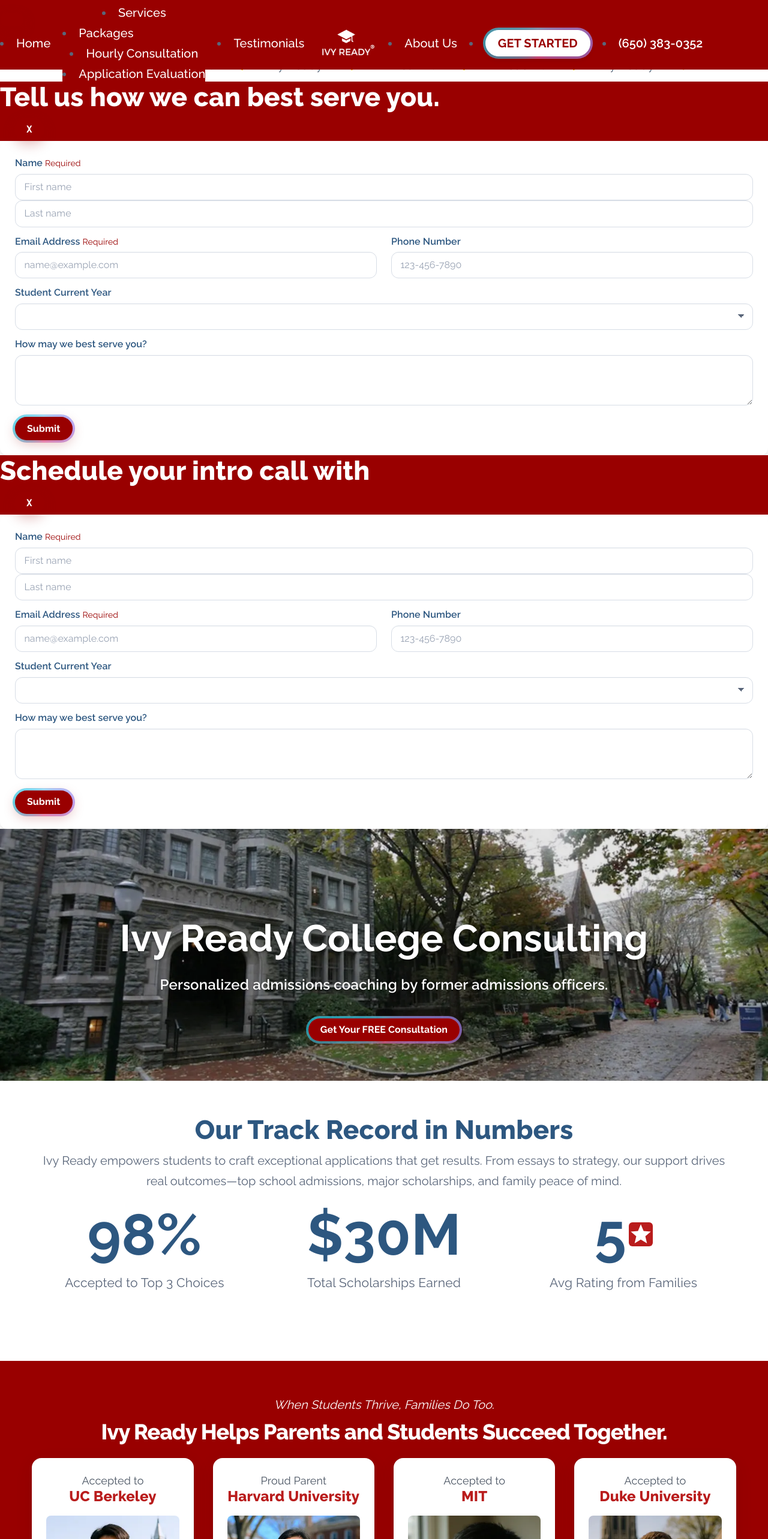
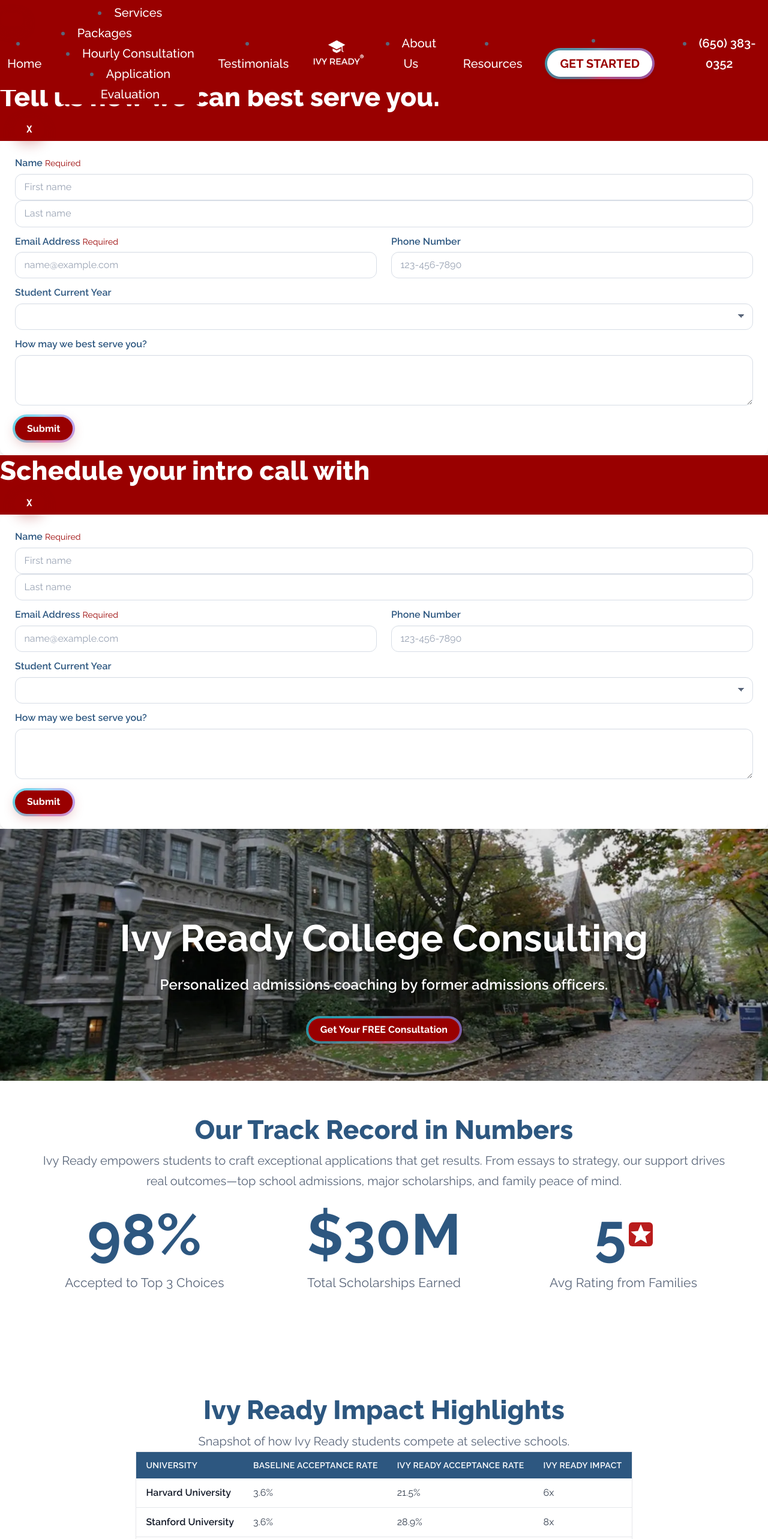
Before and after one commit to TesCoder/IR, a Next.js app in the folder next-js-site/: page / in a window 1280 px wide. Shown: the top 2566 px of the page at 60% size. Built offline with nearby package versions, Linux system fonts and the light colour scheme.

Commit message:
SEO enhancements

```diff
--- a/next-js-site/components/Footer.js
+++ b/next-js-site/components/Footer.js
@@ -25,6 +25,7 @@ export default function Footer() {
           CONTACT US
         </Link>
         <Link className="hover:opacity-75" href="/#">HOME</Link>
+        <Link className="hover:opacity-75" href="/resources">RESOURCES</Link>
         <a className="hover:opacity-75" href="tel:+16503830352">(650) 383-0352</a>
       </div>
 
--- a/next-js-site/components/ImpactTable.js
+++ b/next-js-site/components/ImpactTable.js
@@ -5,7 +5,7 @@ export default function ImpactTable({ data = [] }) {
         <thead className="bg-ivy-blue text-white">
           <tr>
             <th className="px-4 py-3 text-left text-sm font-semibold uppercase tracking-wide">University</th>
-            <th className="px-4 py-3 text-left text-sm font-semibold uppercase tracking-wide">IvyWise Acceptance Rate</th>
+            <th className="px-4 py-3 text-left text-sm font-semibold uppercase tracking-wide">Baseline Acceptance Rate</th>
             <th className="px-4 py-3 text-left text-sm font-semibold uppercase tracking-wide">Ivy Ready Acceptance Rate</th>
             <th className="px-4 py-3 text-left text-sm font-semibold uppercase tracking-wide">Ivy Ready Impact</th>
           </tr>
--- a/next-js-site/components/navbar.js
+++ b/next-js-site/components/navbar.js
@@ -78,7 +78,7 @@ export default function Navbar() {
             className="collapse navbar-collapse justify-evenly flex-col md:flex md:flex-row mt-10"
             id="navbarNav"
           >
-            <ul className="navbar-nav text-white flex flex-col items-center text-center w-full md:flex-row md:space-x-5 -mt-20 md:-mb-6">
+            <ul className="navbar-nav text-white flex flex-col md:items-center md:justify-center items-center text-center w-full md:flex-row md:space-x-5 -mt-20 md:-mb-6">
 
 
 
@@ -156,6 +156,14 @@ export default function Navbar() {
                 </Link>
               </li>
               <li className="nav-item">
+                <Link
+                  className="nav-link text-white hover:opacity-75"
+                  href="/resources"
+                >
+                  Resources
+                </Link>
+              </li>
+              <li className="nav-item">
                 <OrbitGlowButton
                   className="btn btn-light text-ivy-red uppercase font-semibold rounded-full"
                   onClick={handleHeaderCtaClick}
--- a/next-js-site/pages/index.js
+++ b/next-js-site/pages/index.js
@@ -18,6 +18,7 @@ import Testimonials from "@/components/Testimonials_Snippets";  // new testimoni
 import testimonialsData from "@/data/b4ro1e4h9etc2jv1qaov.json"; // data used for testimonials and outcomes
 import SteppedRoadmap from "@/components/SteppedRoadmap";
 import OutcomesGallery from "@/components/OutcomesGallery";
+import ImpactTable from "@/components/ImpactTable";
 import { SchemaScript } from "@/components/Schema";
 
 const HyperLink = ({ href, children }) => (
@@ -25,6 +26,12 @@ const HyperLink = ({ href, children }) => (
     {...children}
   </Link>
 );
+
+const impactHighlights = [
+  { name: "Harvard University", acceptanceRate: "3.6%", ivyReadyRate: "21.5%", ivyReadyImpact: "6x" },
+  { name: "Stanford University", acceptanceRate: "3.6%", ivyReadyRate: "28.9%", ivyReadyImpact: "8x" },
+  { name: "UC Berkeley", acceptanceRate: "11.0%", ivyReadyRate: "52.0%", ivyReadyImpact: "5x" },
+];
 
 export default function Home() {
   // FULL, INFO, CALL, or EVAL
@@ -197,6 +204,13 @@ export default function Home() {
         </div>
       </Section>
 
+      <Section title="Ivy Ready Impact Highlights" centerContent>
+        <p className="pCentered">
+          Snapshot of how Ivy Ready students compete at selective schools.
+        </p>
+        <ImpactTable data={impactHighlights} />
+      </Section>
+
       <Section redBg >
       <OutcomesGallery items={testimonialsData} types={["student", "parent"]} />
 
```
Also changed, not shown: next-js-site/components/RelatedArticles.js (line endings or trailing spaces), 1 other file (tests, documents, lock files or other folders).
